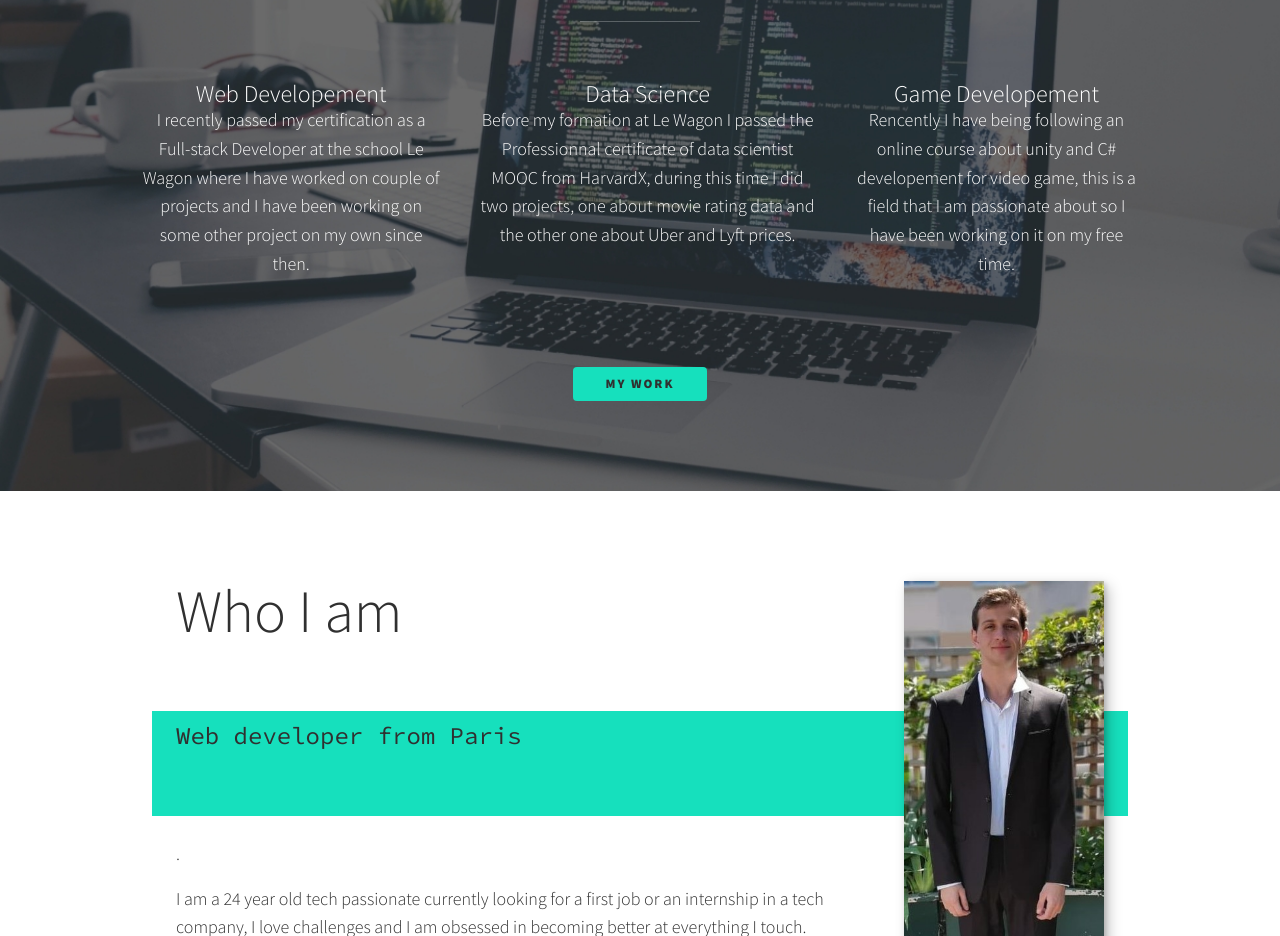
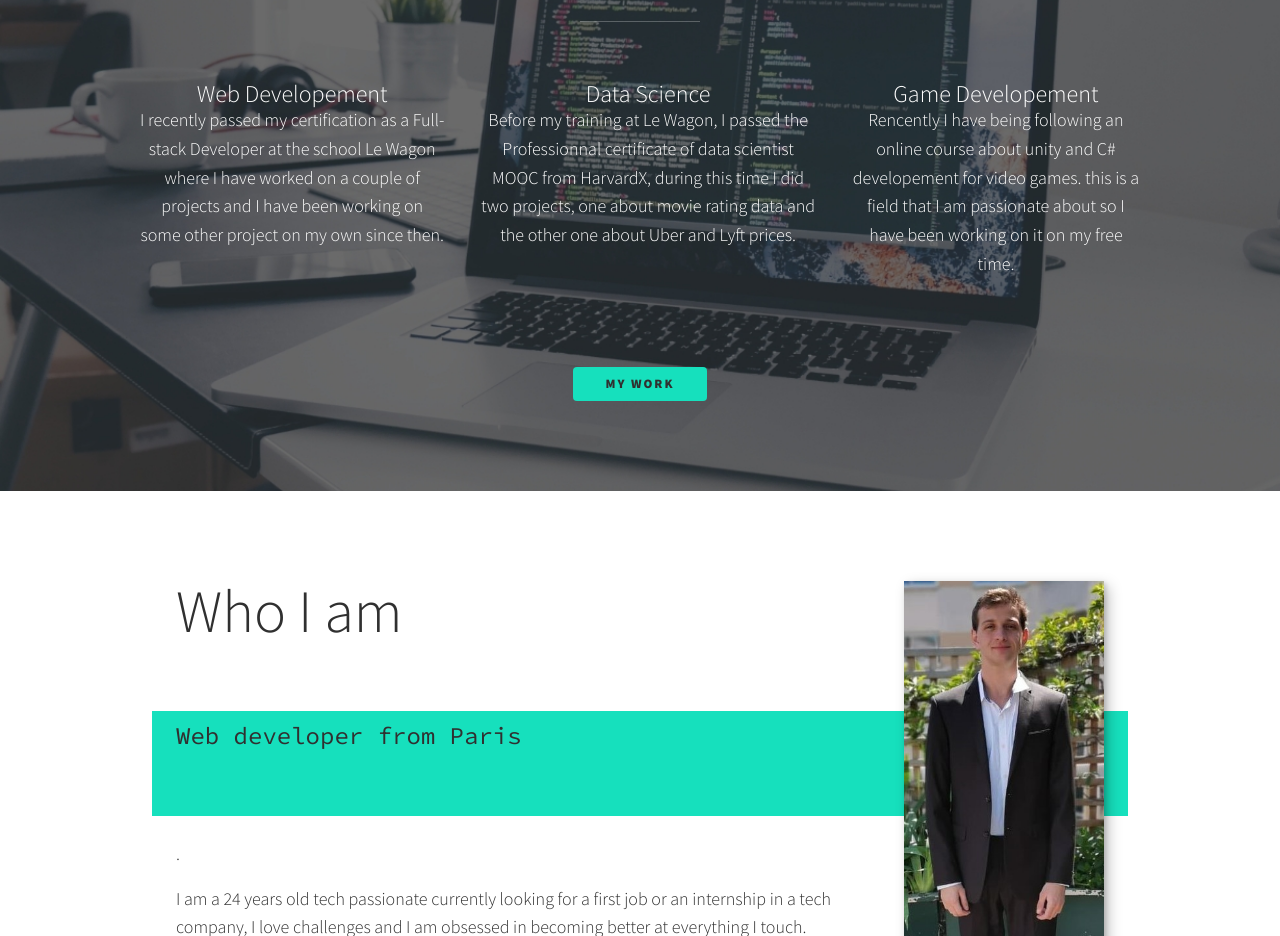
Before and after one commit to TCaen/TCaen.github.io, a plain HTML site: page index.html in a window 1280 px wide. Shown: the part 756-1692 px from the top of the page. Drawn offline with nearby package versions, Linux system fonts and the light colour scheme.

Commit message:
Add files via upload

```diff
--- a/index.html
+++ b/index.html
@@ -52,17 +52,17 @@
             <div class="services">
                 <div class="service">
                     <h3>Web Developement</h3>
-                    <p>I recently passed my certification as a Full-stack Developer at the school Le Wagon where I have worked on couple of projects and I have been working on some other project on my own since then.</p>
+                    <p>I recently passed my certification as a Full-stack Developer at the school Le Wagon where I have worked on a couple of projects and I have been working on some other project on my own since then.</p>
                 </div> <!-- / service -->
 
                 <div class="service">
                     <h3>Data Science</h3>
-                    <p>Before my formation at Le Wagon I passed the Professionnal certificate of data scientist MOOC from HarvardX, during this time I did two projects, one about movie rating data and the other one about Uber and Lyft prices.</p>
+                    <p>Before my training at Le Wagon, I passed the Professionnal certificate of data scientist MOOC from HarvardX, during this time I did two projects, one about movie rating data and the other one about Uber and Lyft prices.</p>
                 </div> <!-- / service -->
 
                 <div class="service">
                     <h3>Game Developement</h3>
-                    <p>Rencently I have being following an online course about unity and C# developement for video game, this is a field that I am passionate about so I have been working on it on my free time.</p>
+                    <p>Rencently I have being following an online course about unity and C# developement for video games. this is a field that I am passionate about so I have been working on it on my free time.</p>
                 </div> <!-- / service -->
             </div> <!-- / services -->
 
@@ -77,7 +77,7 @@
 
            <div class="about-me__body">
                <p>.</p>
-               <p>I am a 24 year old tech passionate currently looking for a first job or an internship in a tech company, I love challenges and I am obsessed in becoming better at everything I touch.</p>
+               <p>I am a 24 years old tech passionate currently looking for a first job or an internship in a tech company, I love challenges and I am obsessed in becoming better at everything I touch.</p>
            </div>
 
            <img src="img/Me.jpg" alt="Jane leaning against a bus" class="about-me__img">
@@ -110,7 +110,7 @@
                         <img src="img/lewagon.png" alt="" >
                             <div class="card-product-infos">
                                     <h2>Le Wagon Simulator</h2>
-                                    <p><strong>To play it you have to create an account. Press sign up on the login page and fill the form and click "Sign UP".</strong>This is my end of formation project, it was done in collaboration with 4 other classmates in a timelapse of two weeks. It's a Choose-Your-Own-Adventure type of game
+                                    <p><strong>To play it you have to create an account. Press sign up on the login page and fill the form and click "Sign UP".</strong> This is my end of formation project, it was done in collaboration with 4 other classmates in a timelapse of two weeks. It's a Choose-Your-Own-Adventure type of game
                                         in which you play as a student of the bootcamp.</p>
                                 </div>
                     </div>
```
